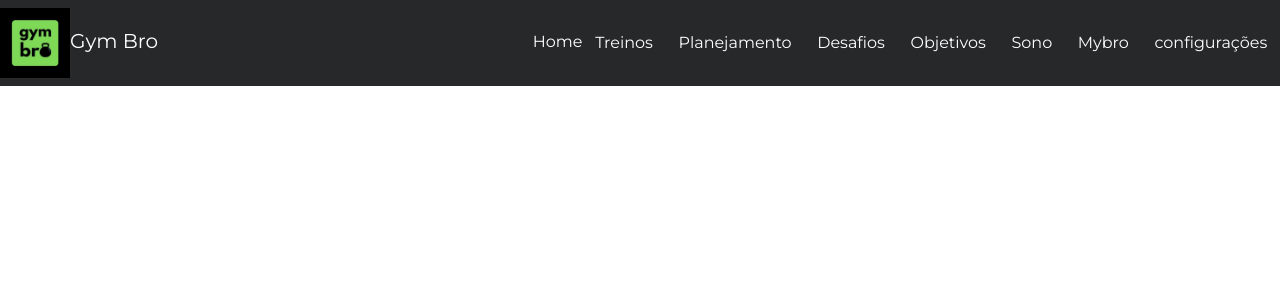
After one commit to dan-albuquerque/fds-gymbro, a Django app: template templates/galeria/base.html in a window 1280 px wide. The commit adds this page. Shown: the top 300 px of the page. Run offline with Django 4.2, Linux system fonts and the light colour scheme; the template is opened without the code that fills it, so the values that code supplies are empty; some libraries are stand-ins or nearby versions.

Commit message:
configurando pagina de treinos

```diff
--- a/galeria/urls.py
+++ b/galeria/urls.py
@@ -1,6 +1,7 @@
 from django.urls import path
-from galeria.views import index
+from galeria.views import index, treinos
 
 urlpatterns = [
-    path('', index),
+    path('', index, name='index'),
+    path('treinos', treinos, name='treinos'),
 ]
--- a/galeria/views.py
+++ b/galeria/views.py
@@ -4,3 +4,6 @@ from django.http import HttpResponse
 # Create your views here.
 def index(request):
     return render(request, 'galeria/index.html')
+
+def treinos(request):
+    return render(request, 'galeria/treinos.html')
--- /dev/null
+++ b/templates/galeria/base.html
@@ -0,0 +1,61 @@
+{% load static %}
+<!DOCTYPE html>
+<html lang="pt-br">
+    <head>
+        <meta charset="UTF-8">
+        <meta http-equiv="X-UA-Compatible" content="IE=edge">
+        <meta name="viewport" content="width=device-width, initial-scale=1.0">
+        <title>Gym Bro</title>
+        <!--fonte-->
+        <link rel="preconnect" href="https://fonts.googleapis.com">
+        <link rel="preconnect" href="https://fonts.gstatic.com" crossorigin>
+        <link href="https://fonts.googleapis.com/css2?family=Montserrat:wght@300;400;700;800&display=swap" rel="stylesheet">
+        <!--Bootstrap-->
+        <link href="https://cdn.jsdelivr.net/npm/bootstrap@5.3.0-alpha3/dist/css/bootstrap.min.css" rel="stylesheet" integrity="sha384-KK94CHFLLe+nY2dmCWGMq91rCGa5gtU4mk92HdvYe+M/SXH301p5ILy+dN9+nJOZ" crossorigin="anonymous">
+        <!--CSS meu-->
+        <link rel="stylesheet" href="{% static 'styles/styles.css' %}">
+        <!--Scripts-->
+        <script src="https://code.jquery.com/jquery-3.6.4.min.js" integrity="sha256-oP6HI9z1XaZNBrJURtCoUT5SUnxFr8s3BzRl+cbzUq8=" crossorigin="anonymous"></script>
+        <script src="https://cdn.jsdelivr.net/npm/@popperjs/core@2.11.7/dist/umd/popper.min.js" integrity="sha384-zYPOMqeu1DAVkHiLqWBUTcbYfZ8osu1Nd6Z89ify25QV9guujx43ITvfi12/QExE" crossorigin="anonymous"></script>
+        <script src="https://cdn.jsdelivr.net/npm/bootstrap@5.3.0-alpha3/dist/js/bootstrap.min.js" integrity="sha384-Y4oOpwW3duJdCWv5ly8SCFYWqFDsfob/3GkgExXKV4idmbt98QcxXYs9UoXAB7BZ" crossorigin="anonymous"></script>
+        <!--Font awesome-->
+        <script src="https://kit.fontawesome.com/dc7ffb195d.js" crossorigin="anonymous"></script>
+        <!--Progress Bar-->
+        <script src="js/progressbar_min.js"></script>
+        <!--Parallax-->
+        <script src="{% static 'https://cdn.jsdelivr.net/npm/simple-parallax-js@5.6.1/dist/simpleParallax.min.js' %}"></script>
+    </head>
+    <body>
+        <header>
+            <div class="container" id="nav-container">
+                <nav class="navbar navbar-expand-lg fixed-top">
+                <a href="#" class="navbar-brand">
+                    <img id="logo" src="{% static 'img/logo.jpg' %}" alt="logo do produto Gym Bro">Gym Bro
+                </a>
+                <button class="navbar-toggler" type="button" data-toggle="collapse" data-target="#navbar-links"
+                aria-controls="navbar-links" aria-expanded="false" aria-label="Toggle Navigation">
+                <span class="navbar-toggle-icon"></span>
+                </button>
+                <div class="collapse navbar-collapse justify-content-end" id="navbar-links">
+                    <div class="navbar-nav">
+                        <a class="nav-item nav-link" id="home-menu"> <a href="/home.html" target="_self">Home</a></a>
+
+                        <a href="{% url 'treinos' %}" class="nav-item nav-link" id="treinos-menu">Treinos</a>
+
+                        <a class="nav-item nav-link" id="planejamento-menu">Planejamento</a>
+                        <a class="nav-item nav-link" id="desafios-menu">Desafios</a>
+                        <a class="nav-item nav-link" id="objetivos-menu">Objetivos</a>
+                        <a class="nav-item nav-link" id="sono-menu">Sono</a>
+                        <a class="nav-item nav-link" id="mybro-menu">Mybro</a>
+                        <a class="nav-item nav-link" id="config-menu">configurações</a>
+                    </div>
+                </div>
+                </nav>
+            </div>
+        </header>
+
+    <body>
+        {% block content %}{% endblock %}
+    </body>
+
+</html>
```
Also changed, not shown: templates/galeria/index.html (+3 -55 lines), templates/galeria/treinos.html (added, +7 -0 lines), templates/galeria/sono.html (added), 1 other file.
